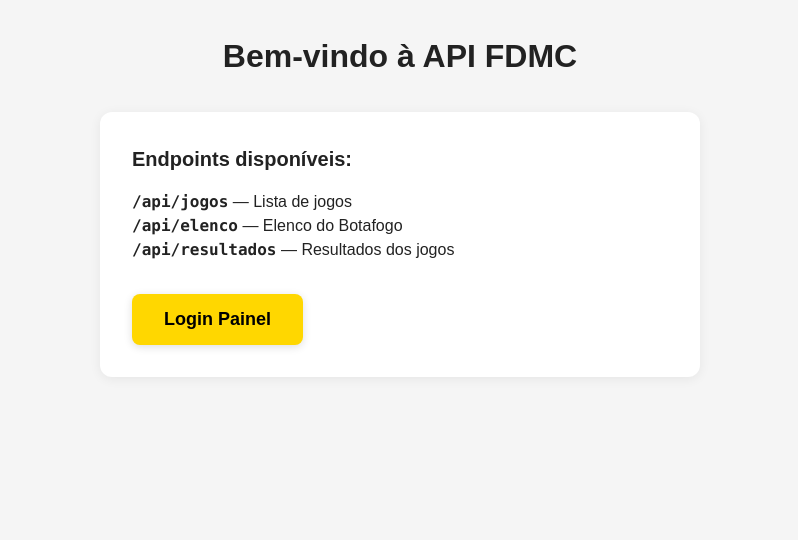
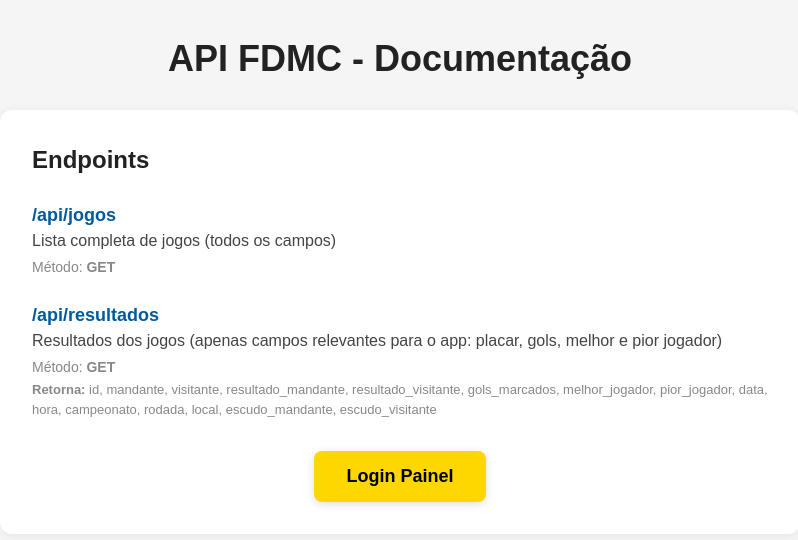
Before and after one commit to MxSGameJPS/fdmc-api, a Next.js app: page / in a window 1280 px wide. Shown: the top 540 px of the page, without its empty margins (240-1038 px from the left). Built offline with nearby package versions, Linux system fonts and the light colour scheme.

Commit message:
refactor: atualizar layout e conteúdo da página inicial da API

```diff
--- /dev/null
+++ b/src/app/api/resultados/route.ts
@@ -0,0 +1,18 @@
+import { NextResponse } from "next/server";
+import { supabase } from "@/lib/supabaseClient";
+
+export async function GET() {
+  // Busca todos os resultados dos jogos
+  const { data, error } = await supabase
+    .from("jogos")
+    .select(
+      "id, mandante, visitante, resultado_mandante, resultado_visitante, gols_marcados, melhor_jogador, pior_jogador, data, hora, campeonato, rodada, local, escudo_mandante, escudo_visitante"
+    )
+    .order("data", { ascending: true });
+
+  if (error) {
+    return NextResponse.json({ error: error.message }, { status: 500 });
+  }
+
+  return NextResponse.json(data);
+}
--- a/src/app/page.tsx
+++ b/src/app/page.tsx
@@ -6,17 +6,17 @@
       <h1
         style={{
           textAlign: "center",
-          fontSize: 32,
-          fontWeight: 800,
-          marginBottom: 32,
+          fontSize: 36,
+          fontWeight: 900,
           color: "#222",
+          marginBottom: 24,
         }}
       >
-        Bem-vindo à API FDMC
+        API FDMC - Documentação
       </h1>
       <div
         style={{
-          maxWidth: 600,
+          maxWidth: 800,
           margin: "0 auto",
           background: "#fff",
           borderRadius: 12,
@@ -26,37 +26,46 @@
       >
         <h2
           style={{
-            fontSize: 20,
-            fontWeight: 700,
-            marginBottom: 16,
+            fontSize: 24,
+            fontWeight: 800,
             color: "#222",
+            marginBottom: 24,
           }}
         >
-          Endpoints disponíveis:
+          Endpoints
         </h2>
-        <ul
-          style={{
-            marginBottom: 32,
-            color: "#222",
-            fontSize: 16,
-            fontWeight: 500,
-          }}
-        >
-          <li>
-            <code style={{ color: "#222", fontWeight: 700 }}>/api/jogos</code> —
-            Lista de jogos
-          </li>
-          <li>
-            <code style={{ color: "#222", fontWeight: 700 }}>/api/elenco</code>{" "}
-            — Elenco do Botafogo
-          </li>
-          <li>
-            <code style={{ color: "#222", fontWeight: 700 }}>
+        <div style={{ marginBottom: 32 }}>
+          <div style={{ marginBottom: 24 }}>
+            <div style={{ fontWeight: 700, fontSize: 18, color: "#005a9c" }}>
+              /api/jogos
+            </div>
+            <div style={{ color: "#444", marginBottom: 4 }}>
+              Lista completa de jogos (todos os campos)
+            </div>
+            <div style={{ fontSize: 14, color: "#888" }}>
+              Método: <b>GET</b>
+            </div>
+          </div>
+          <div style={{ marginBottom: 24 }}>
+            <div style={{ fontWeight: 700, fontSize: 18, color: "#005a9c" }}>
               /api/resultados
-            </code>{" "}
-            — Resultados dos jogos
-          </li>
-        </ul>
+            </div>
+            <div style={{ color: "#444", marginBottom: 4 }}>
+              Resultados dos jogos (apenas campos relevantes para o app: placar,
+              gols, melhor e pior jogador)
+            </div>
+            <div style={{ fontSize: 14, color: "#888" }}>
+              Método: <b>GET</b>
+            </div>
+            <div style={{ fontSize: 13, color: "#888", marginTop: 2 }}>
+              <b>Retorna:</b> id, mandante, visitante, resultado_mandante,
+              resultado_visitante, gols_marcados, melhor_jogador, pior_jogador,
+              data, hora, campeonato, rodada, local, escudo_mandante,
+              escudo_visitante
+            </div>
+          </div>
+        </div>
+        <div style={{ margin: "32px 0 0 0", textAlign: "center" }}>
           <Link href="/admin/login">
             <button
               style={{
@@ -76,5 +85,6 @@
           </Link>
         </div>
       </div>
+    </div>
   );
 }
```
Lines whose indentation alone changed are shown as unchanged.
